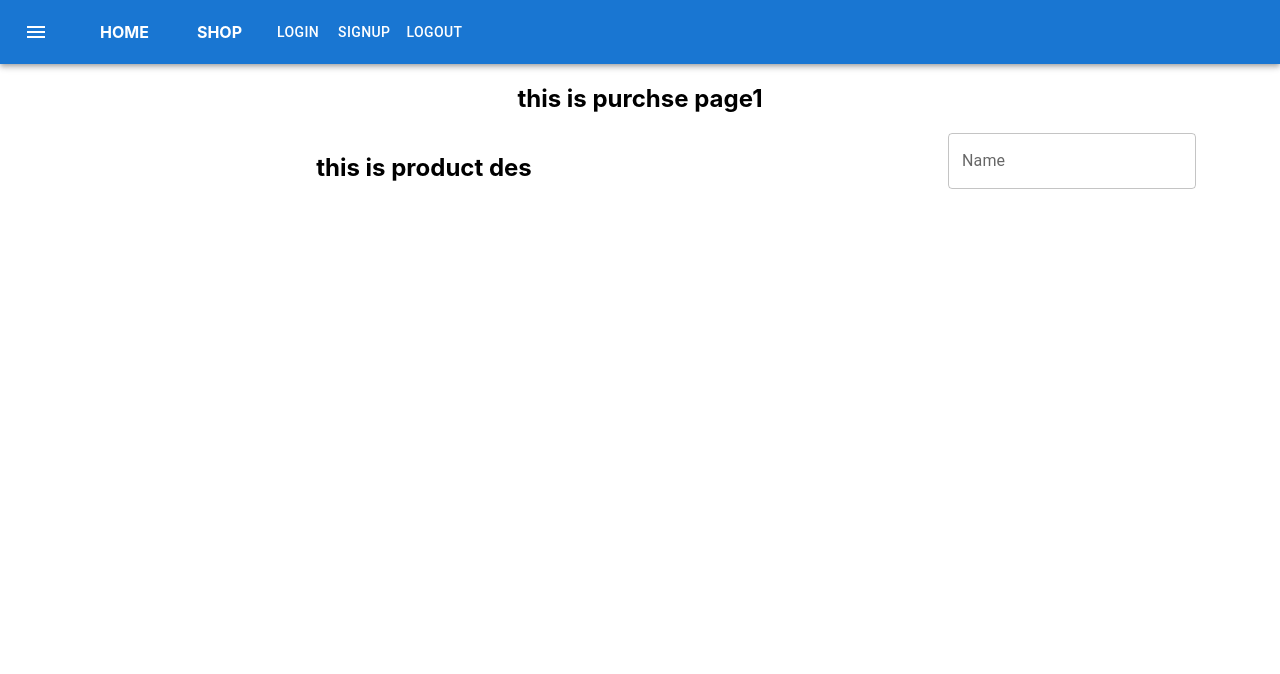
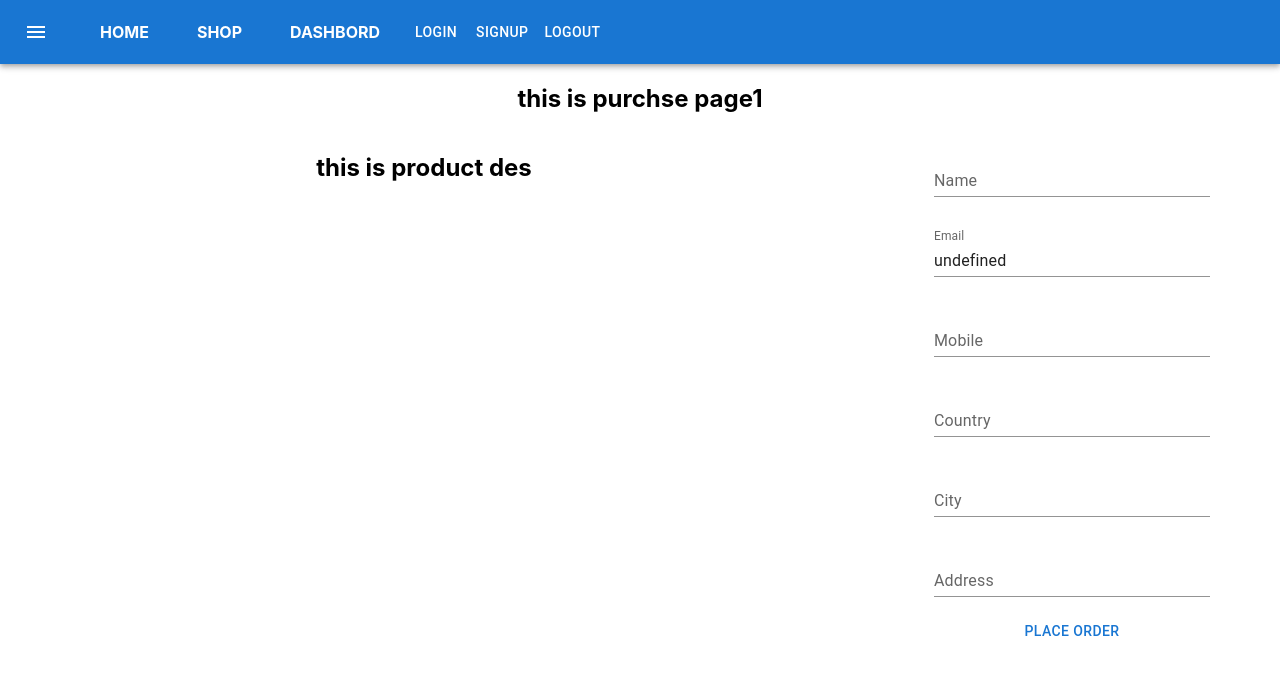
Before and after one commit to fazlay/Vacuology-O, a React (Create React App) app: page /products/1 in a window 1280 px wide. Shown: the top 674 px of the page. Built offline with nearby package versions, Linux system fonts and the light colour scheme; no server answers.

Commit message:
dashbord upated

```diff
--- a/src/App.js
+++ b/src/App.js
@@ -7,6 +7,8 @@ import SignUp from './page/SignUp/SignUp';
 import Header from './component/Header/Header';
 import AuthProvider from './component/contexts/AuthProvider/AuthProvider';
 import Purchase from './page/Purchase/Purchase';
+import DashBord from './page/DashBord/DashBord';
+import PrivateRoute from './component/PrivetRoute/PrivetRoute';
 
 function App() {
   return (
@@ -21,9 +23,9 @@ function App() {
             <Route path='/home'>
               <Home></Home>
             </Route>
-          <Route path='/shop'>
+            <PrivateRoute path='/shop'>
               <Shop></Shop>
-          </Route>
+            </PrivateRoute>
             <Route path='/login'>
               <Login></Login>
             </Route>
@@ -33,10 +35,12 @@ function App() {
             <Route path='/products/:id'>
               <Purchase></Purchase>
             </Route>
+            <Route path='/dashbord'>
+              <DashBord></DashBord>
+            </Route>
           </Switch>
         </Router>
       </AuthProvider>
-
     </div>
   );
 }
--- a/src/component/Header/Header.js
+++ b/src/component/Header/Header.js
@@ -6,7 +6,7 @@ import { NavLink } from 'react-router-dom';
 import useAuth from '../hook/useAuth';
 
 const Header = () => {
-  const {logOut,user}=useAuth()
+  const { logOut, user } = useAuth();
   return (
     <>
       <Box sx={{ flexGrow: 1 }}>
@@ -57,6 +57,24 @@ const Header = () => {
               </Typography>
             </NavLink>
             <NavLink
+              to='/dashbord'
+              style={{
+                textDecoration: 'none',
+                color: 'white',
+                m: 1,
+                fontWeight: 'bold',
+              }}
+              activeStyle={{
+                fontWeight: 'bold',
+                color: 'red',
+                m: 1,
+              }}
+            >
+              <Typography variant='p' component='p' sx={{ mx: 3 }}>
+                DASHBORD
+              </Typography>
+            </NavLink>
+            <NavLink
               to='/login'
               style={{
                 textDecoration: 'none',
@@ -70,7 +88,7 @@ const Header = () => {
                 m: 1,
               }}
             >
-               <Button color='inherit'>LOGIN</Button>
+              <Button color='inherit'>LOGIN</Button>
             </NavLink>
             <NavLink
               to='/signup'
@@ -86,12 +104,16 @@ const Header = () => {
                 m: 1,
               }}
             >
-               <Button color='inherit'>SIGNUP</Button>
+              <Button color='inherit'>SIGNUP</Button>
             </NavLink>
-           {user.email && <Typography variant='p' component='p' sx={{ mx: 3 }}>
-              {user.email}
-              </Typography>}
-            <Button onClick={logOut}color='inherit'>LOGOUT</Button>
+            {user.email && (
+              <Typography variant='p' component='p' sx={{ mx: 3 }}>
+                {user.email}
+              </Typography>
+            )}
+            <Button onClick={logOut} color='inherit'>
+              LOGOUT
+            </Button>
           </Toolbar>
         </AppBar>
       </Box>
--- /dev/null
+++ b/src/component/PrivetRoute/PrivetRoute.js
@@ -0,0 +1,27 @@
+import React from 'react';
+import { Route, Redirect } from 'react-router-dom';
+import useAuth from '../hook/useAuth';
+
+const PrivateRoute = ({ children, ...rest }) => {
+  const { user, isLoading } = useAuth();
+  if (isLoading) return 'loading';
+  return (
+    <Route
+      {...rest}
+      render={({ location }) =>
+        user.email ? (
+          children
+        ) : (
+          <Redirect
+            to={{
+              pathname: '/login',
+              state: { from: location },
+            }}
+          ></Redirect>
+        )
+      }
+    ></Route>
+  );
+};
+
+export default PrivateRoute;
--- a/src/component/hook/useFirebase.js
+++ b/src/component/hook/useFirebase.js
@@ -29,7 +29,7 @@ const useFirebase = () => {
         const newUser = { email, displayName: name };
         setUser(newUser);
         // save user to the database
-        // saveUser(email, name, 'POST');
+        saveUser(name, email, 'POST');
         // send name to firebase after creation
         updateProfile(auth.currentUser, {
           displayName: name,
@@ -83,9 +83,10 @@ const useFirebase = () => {
       .finally(() => setIsLoading(false));
   };
 
-  const saveUser = (email, displayName, method) => {
-    const user = { email, displayName };
-    fetch('', {
+  const saveUser = (displayName,email, method) => {
+    const user = { displayName,email };
+    console.log(user);
+    fetch('http://localhost:5000/user', {
       method: method,
       headers: {
         'content-type': 'application/json',
--- /dev/null
+++ b/src/page/DashBord/AddProduct/AddProduct.js
@@ -0,0 +1,11 @@
+import React from 'react';
+
+const AddProduct = () => {
+  return (
+    <div>
+      <h1>You can add product form here </h1>
+    </div>
+  );
+};
+
+export default AddProduct;
--- /dev/null
+++ b/src/page/DashBord/DashBord.js
@@ -0,0 +1,165 @@
+import * as React from 'react';
+import { styled, useTheme } from '@mui/material/styles';
+import Box from '@mui/material/Box';
+import Drawer from '@mui/material/Drawer';
+import CssBaseline from '@mui/material/CssBaseline';
+import MuiAppBar from '@mui/material/AppBar';
+import Toolbar from '@mui/material/Toolbar';
+import List from '@mui/material/List';
+import Typography from '@mui/material/Typography';
+import Divider from '@mui/material/Divider';
+import IconButton from '@mui/material/IconButton';
+import MenuIcon from '@mui/icons-material/Menu';
+import ChevronLeftIcon from '@mui/icons-material/ChevronLeft';
+import ChevronRightIcon from '@mui/icons-material/ChevronRight';
+import ListItem from '@mui/material/ListItem';
+import ListItemIcon from '@mui/material/ListItemIcon';
+import ListItemText from '@mui/material/ListItemText';
+import InboxIcon from '@mui/icons-material/MoveToInbox';
+import MailIcon from '@mui/icons-material/Mail';
+import Header from '../../component/Header/Header';
+import { Route, Switch, useRouteMatch } from 'react-router';
+import ManageOrder from './ManageOrder/ManageOrder';
+import MyOrder from './MyOrder/MyOrder';
+import AddProduct from './AddProduct/AddProduct';
+import { Link } from 'react-router-dom';
+
+const drawerWidth = 240;
+
+const Main = styled('main', { shouldForwardProp: (prop) => prop !== 'open' })(
+  ({ theme, open }) => ({
+    flexGrow: 1,
+    padding: theme.spacing(3),
+    transition: theme.transitions.create('margin', {
+      easing: theme.transitions.easing.sharp,
+      duration: theme.transitions.duration.leavingScreen,
+    }),
+    marginLeft: `-${drawerWidth}px`,
+    ...(open && {
+      transition: theme.transitions.create('margin', {
+        easing: theme.transitions.easing.easeOut,
+        duration: theme.transitions.duration.enteringScreen,
+      }),
+      marginLeft: 0,
+    }),
+  })
+);
+
+const AppBar = styled(MuiAppBar, {
+  shouldForwardProp: (prop) => prop !== 'open',
+})(({ theme, open }) => ({
+  transition: theme.transitions.create(['margin', 'width'], {
+    easing: theme.transitions.easing.sharp,
+    duration: theme.transitions.duration.leavingScreen,
+  }),
+  ...(open && {
+    width: `calc(100% - ${drawerWidth}px)`,
+    marginLeft: `${drawerWidth}px`,
+    transition: theme.transitions.create(['margin', 'width'], {
+      easing: theme.transitions.easing.easeOut,
+      duration: theme.transitions.duration.enteringScreen,
+    }),
+  }),
+}));
+
+const DrawerHeader = styled('div')(({ theme }) => ({
+  display: 'flex',
+  alignItems: 'center',
+  padding: theme.spacing(0, 1),
+  // necessary for content to be below app bar
+  ...theme.mixins.toolbar,
+  justifyContent: 'flex-end',
+}));
+
+const DashBord = () => {
+  const theme = useTheme();
+  const [open, setOpen] = React.useState(false);
+
+  const handleDrawerOpen = () => {
+    setOpen(true);
+  };
+
+  const handleDrawerClose = () => {
+    setOpen(false);
+  };
+  let { path, url } = useRouteMatch();
+  return (
+    <>
+      <Box sx={{ display: 'flex' }}>
+        <CssBaseline />
+        <AppBar position='fixed' open={open}>
+          <Toolbar>
+            <IconButton
+              color='inherit'
+              aria-label='open drawer'
+              onClick={handleDrawerOpen}
+              edge='start'
+              sx={{ mr: 2, ...(open && { display: 'none' }) }}
+            >
+              <MenuIcon />
+            </IconButton>
+            <Typography variant='h6' noWrap component='div'>
+              Persistent drawer
+            </Typography>
+          </Toolbar>
+        </AppBar>
+        <Drawer
+          sx={{
+            width: drawerWidth,
+            flexShrink: 0,
+            '& .MuiDrawer-paper': {
+              width: drawerWidth,
+              boxSizing: 'border-box',
+            },
+          }}
+          variant='persistent'
+          anchor='left'
+          open={open}
+        >
+          <DrawerHeader>
+            <IconButton onClick={handleDrawerClose}>
+              {theme.direction === 'ltr' ? (
+                <ChevronLeftIcon />
+              ) : (
+                <ChevronRightIcon />
+              )}
+            </IconButton>
+          </DrawerHeader>
+          <Divider />
+          <List>
+
+            <Link sx={{mx:2}} to={`${url}/manageorder`}>Manage Orders</Link>
+            <Link  to={`${url}/myorder`}>My Orders</Link>
+            <Link  to={`${url}/addproduct`}> Add Product</Link>
+            {/* {['Inbox', 'Starred', 'Send email', 'Drafts'].map((text, index) => (
+              <ListItem button key={text}>
+                <ListItemIcon>
+                  {index % 2 === 0 ? <InboxIcon /> : <MailIcon />}
+                </ListItemIcon>
+                <ListItemText primary={text} />
+              </ListItem>
+            ))} */}
+          </List>
+        </Drawer>
+        {/* <Main open={open}>
+          <DrawerHeader />
+        </Main> */}
+
+        <Switch>
+          <Route exact path={path}></Route>
+          <Route path={`${path}/manageorder`}>
+            <ManageOrder></ManageOrder>
+          </Route>
+          <Route path={`${path}/myorder`}>
+            <MyOrder></MyOrder>
+          </Route>
+          <Route path={`${path}/addproduct`}>
+            <AddProduct></AddProduct>
+          </Route>
+        </Switch>
+      </Box>
+    </>
+  );
+};
+
+export default DashBord;
--- /dev/null
+++ b/src/page/DashBord/ManageOrder/ManageOrder.js
@@ -0,0 +1,11 @@
+import React from 'react';
+
+const ManageOrder = () => {
+  return (
+    <div>
+      <h1>You Can manage All Orders ffrm here</h1>
+    </div>
+  );
+};
+
+export default ManageOrder;
--- /dev/null
+++ b/src/page/DashBord/MyOrder/MyOrder.js
@@ -0,0 +1,11 @@
+import React from 'react';
+
+const MyOrder = () => {
+  return (
+    <div>
+      <h1>My Orders will show here </h1>
+    </div>
+  );
+};
+
+export default MyOrder;
--- a/src/page/Login/Login.js
+++ b/src/page/Login/Login.js
@@ -18,7 +18,7 @@ const Login = () => {
     console.log(userInfo);
   };
 
-  const handleSumit = (e) => {
+  const handleSubmit = (e) => {
     loginUser(userInfo.email, userInfo.password,location,history)
     console.log(userInfo.email, userInfo.password);
     e.preventDefault();
@@ -26,7 +26,7 @@ const Login = () => {
   return (
     <Container sx={{ width: '25%' }}>
       <h2>This is Login</h2>
-      <form onSubmit={handleSumit}>
+      <form onSubmit={handleSubmit}>
         <TextField
           id='standard-email-input'
           label='Email'
--- a/src/page/Purchase/Purchase.js
+++ b/src/page/Purchase/Purchase.js
@@ -22,7 +22,7 @@ const Purchase = () => {
           <Productdes></Productdes>
           </Grid>
       <Grid item xs={6} md={4}>
-          <PurchaseForm></PurchaseForm>
+          <PurchaseForm id={id} ></PurchaseForm>
           </Grid>
 
       </Grid>
--- a/src/page/Purchase/PurchaseForm/PurchaseForm.js
+++ b/src/page/Purchase/PurchaseForm/PurchaseForm.js
@@ -1,11 +1,90 @@
-import { TextField } from '@mui/material';
-import React from 'react';
+import { Button, Container, TextField } from '@mui/material';
+import React, { useState } from 'react';
+import useAuth from '../../../component/hook/useAuth';
 
-const PurchaseForm = () => {
+const PurchaseForm = ({ id }) => {
+  const { user } = useAuth();
+  let orderDetails = {
+    productId: id,
+    name: '',
+    email: `${user.email}`,
+    mobile: '',
+    country: '',
+    city: '',
+    address: '',
+  };
+
+  const handleInfoBlur = (e) => {
+    const field = e.target.name;
+    const value = e.target.value;
+    orderDetails[field] = value;
+    orderDetails = { ...orderDetails };
+    console.log(orderDetails);
+  };
+  const handlePurchaseSubmit = (e) => {
+    e.preventDefault();
+
+    console.log('inside function');
+    fetch('http://localhost:5000/orders', {
+      method: 'POST',
+      headers: { 'content-type': 'application/json' },
+      body: JSON.stringify(orderDetails),
+    }).then()
+  };
   return (
-    <>
-      <TextField id='name' label='Name' />
-    </>
+    <Container>
+      <form onSubmit={handlePurchaseSubmit}>
+        <TextField
+          sx={{ width: '75%', my: 2 }}
+          name='name'
+          defaultValue={user.name}
+          label='Name'
+          variant='standard'
+          onBlur={handleInfoBlur}
+        />
+
+        <TextField
+          sx={{ width: '75%', my: 2 }}
+          name='email'
+          defaultValue={orderDetails?.email}
+          label='Email'
+          variant='standard'
+          onBlur={handleInfoBlur}
+        />
+        <TextField
+          sx={{ width: '75%', my: 2 }}
+          name='mobile'
+          label='Mobile'
+          variant='standard'
+          onBlur={handleInfoBlur}
+        />
+        <TextField
+          sx={{ width: '75%', my: 2 }}
+          name='country'
+          label='Country'
+          variant='standard'
+          onBlur={handleInfoBlur}
+        />
+        <TextField
+          sx={{ width: '75%', my: 2 }}
+          name='city'
+          label='City'
+          variant='standard'
+          onBlur={handleInfoBlur}
+        />
+        <TextField
+          sx={{ width: '75%', my: 2 }}
+          name='address'
+          label='Address'
+          variant='standard'
+          onBlur={handleInfoBlur}
+        />
+        <Button type='submit' varient='contained' sx={{ width: '75%' }}>
+          {' '}
+          PLACE ORDER
+        </Button>
+      </form>
+    </Container>
   );
 };
 
```
Also changed, not shown: src/page/DashBord/MakeAdmin/MakeAdmin.js (added, +11 -0 lines). Lines whose indentation alone changed are shown as unchanged.
